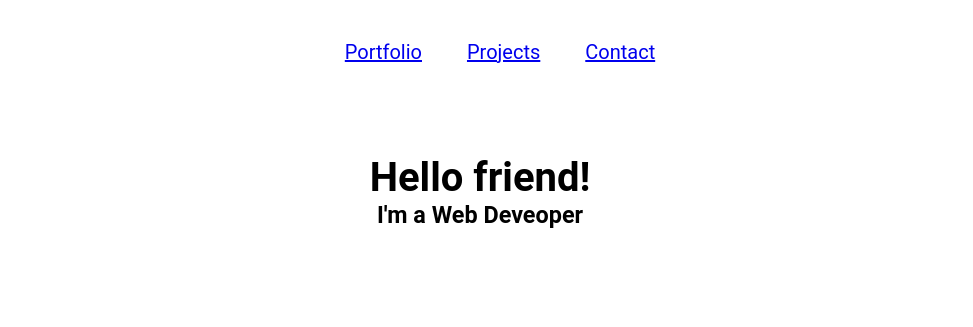
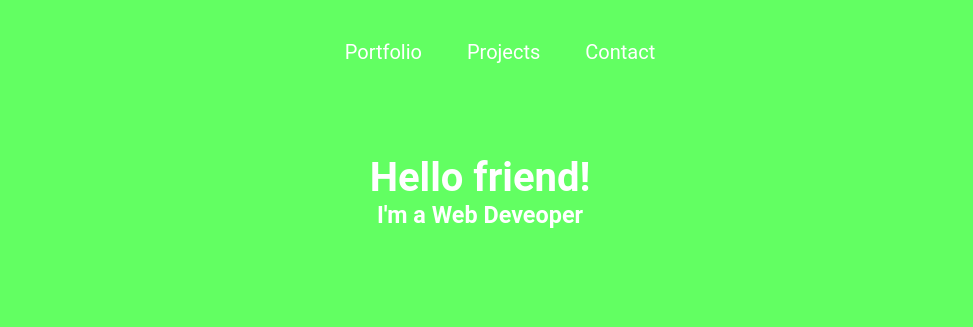
Before and after one commit to spericolato/portfolio, a plain HTML site: page index.html in a window 1280 px wide. Shown: the top 327 px of the page, without its empty margins (160-1133 px from the left). Drawn offline with Linux system fonts and the light colour scheme.

Commit message:
NEW Update

```diff
--- a/style.css
+++ b/style.css
@@ -5,8 +5,10 @@
 }
 
 body{
+    background-color: rgba(0, 255, 0, 0.616);
     text-align: center;
     font-family: "Roboto";
+    color: #fff;
     font-size: 20px;
 }
 
@@ -14,6 +16,17 @@ nav ,header {
     margin: 20px 0 50px;
     padding: 20px;
 }
+
+a{
+    text-decoration: none;
+    color: #fff
+}
+
+a:hover{
+    border-bottom: solid 1px snow;
+
+}
+
 nav{
     width: 100%;
 
```
